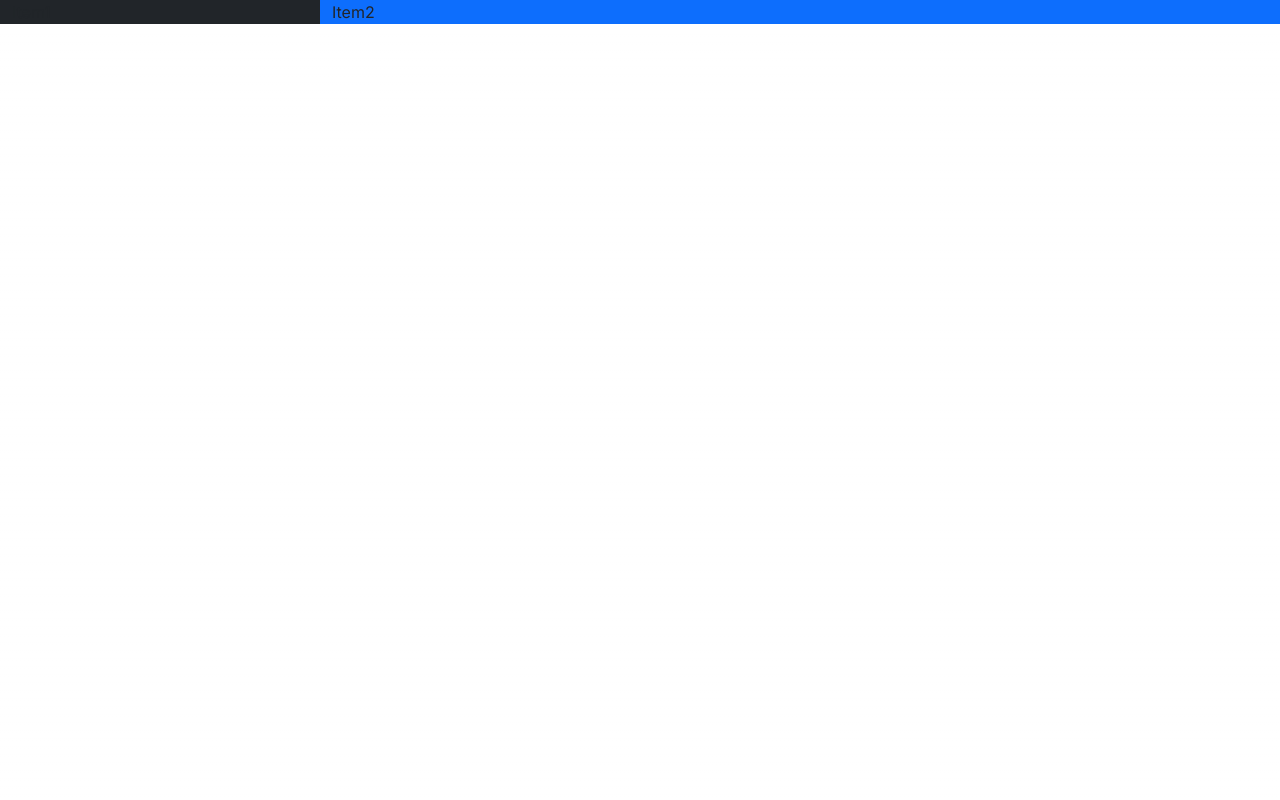
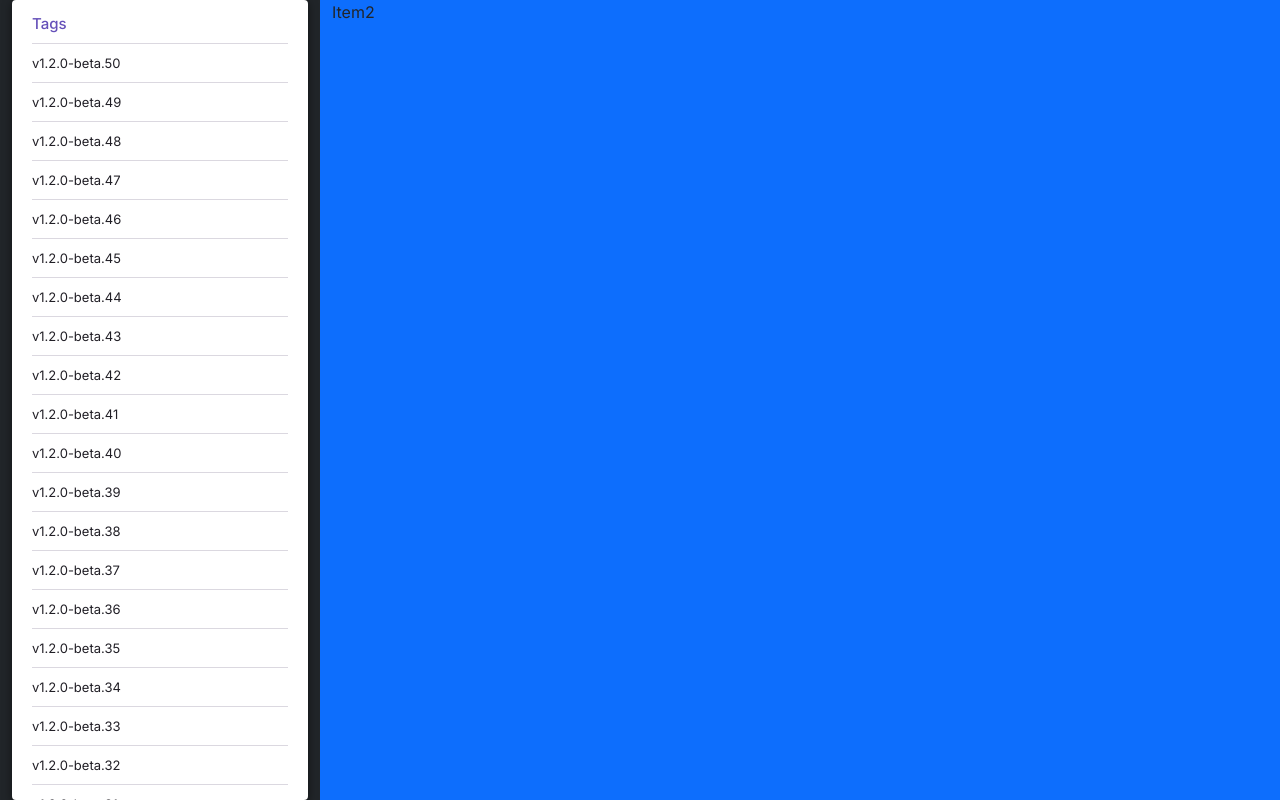
Before and after one commit to NoticeMeCapcake/Messenger, a Next.js app in the folder src/Frontend/react-app/: page / in a window 1280 px wide. Built offline with nearby package versions, Linux system fonts and the light colour scheme.

Commit message:
some adjustments

```diff
--- a/src/Frontend/react-app/package.json
+++ b/src/Frontend/react-app/package.json
@@ -9,6 +9,8 @@
     "lint": "next lint"
   },
   "dependencies": {
+    "@radix-ui/colors": "^3.0.0",
+    "@radix-ui/react-scroll-area": "^1.0.5",
     "bootstrap": "^5.3.2",
     "next": "14.1.0",
     "react": "^18",
--- a/src/Frontend/react-app/src/app/page.tsx
+++ b/src/Frontend/react-app/src/app/page.tsx
@@ -1,13 +1,16 @@
 import Image from "next/image";
 import styles from "./page.module.css";
-import 'bootstrap/dist/css/bootstrap.min.css'; // Import bootstrap CSS
+import 'bootstrap/dist/css/bootstrap.min.css';
+import DialogueArea from "@/components/dialogues/DialogueArea"; // Import bootstrap CSS
 
-export default function Home() {
+const myAction = (tag: string) => console.log(tag);
+
+export default async function Home() {
   return (
     <main className="container-fluid bg-black">
       <div className="row">
-        <div className="col-3 bg-dark">
-          Item1
+        <div className="col-3 bg-dark" style={{height: "100vh"}}>
+          <DialogueArea clickAction={myAction}></DialogueArea>
         </div>
         <div className="col-9 bg-primary">
           Item2
--- /dev/null
+++ b/src/Frontend/react-app/src/components/dialogues/DialogueArea.tsx
@@ -0,0 +1,29 @@
+'use client';
+import React from 'react';
+import * as ScrollArea from '@radix-ui/react-scroll-area';
+import "./style.css";
+
+const TAGS = Array.from({ length: 50 }).map((_, i, a) => `v1.2.0-beta.${a.length - i}`);
+const DialogueArea = (clickAction: (tag: string) => void) => (
+    <ScrollArea.Root className="ScrollAreaRoot">
+        <ScrollArea.Viewport className="ScrollAreaViewport">
+            <div style={{ padding: '15px 20px' }}>
+                <div className="Text">Tags</div>
+                {TAGS.map((tag) => (
+                    <div className="Tag hover" key={tag} onClick={() => clickAction(tag)}>
+                        {tag}
+                    </div>
+                ))}
+            </div>
+        </ScrollArea.Viewport>
+        <ScrollArea.Scrollbar className="ScrollAreaScrollbar" orientation="vertical">
+            <ScrollArea.Thumb className="ScrollAreaThumb" />
+        </ScrollArea.Scrollbar>
+        <ScrollArea.Scrollbar className="ScrollAreaScrollbar" orientation="horizontal">
+            <ScrollArea.Thumb className="ScrollAreaThumb" />
+        </ScrollArea.Scrollbar>
+        <ScrollArea.Corner className="ScrollAreaCorner" />
+    </ScrollArea.Root>
+);
+
+export default DialogueArea;
--- /dev/null
+++ b/src/Frontend/react-app/src/components/dialogues/style.css
@@ -0,0 +1,83 @@
+@import '@radix-ui/colors/black-alpha.css';
+@import '@radix-ui/colors/mauve.css';
+@import '@radix-ui/colors/violet.css';
+
+.ScrollAreaRoot {
+    width: 100%;
+    height: 100%;
+    border-radius: 4px;
+    overflow: hidden;
+    box-shadow: 0 2px 10px var(--black-a7);
+    background-color: white;
+    --scrollbar-size: 10px;
+}
+
+.ScrollAreaViewport {
+    width: 100%;
+    height: 100%;
+    border-radius: inherit;
+}
+
+.ScrollAreaScrollbar {
+    display: flex;
+    /* ensures no selection */
+    user-select: none;
+    /* disable browser handling of all panning and zooming gestures on touch devices */
+    touch-action: none;
+    padding: 2px;
+    background: var(--black-a6);
+    transition: background 160ms ease-out;
+}
+.ScrollAreaScrollbar:hover {
+    background: var(--black-a8);
+}
+.ScrollAreaScrollbar[data-orientation='vertical'] {
+    width: var(--scrollbar-size);
+}
+.ScrollAreaScrollbar[data-orientation='horizontal'] {
+    flex-direction: column;
+    height: var(--scrollbar-size);
+}
+
+.ScrollAreaThumb {
+    flex: 1;
+    background: var(--mauve-10);
+    border-radius: var(--scrollbar-size);
+    position: relative;
+}
+/* increase target size for touch devices https://www.w3.org/WAI/WCAG21/Understanding/target-size.html */
+.ScrollAreaThumb::before {
+    content: '';
+    position: absolute;
+    top: 50%;
+    left: 50%;
+    transform: translate(-50%, -50%);
+    width: 100%;
+    height: 100%;
+    min-width: 44px;
+    min-height: 44px;
+}
+
+.ScrollAreaCorner {
+    background: var(--black-a8);
+}
+
+.Text {
+    color: var(--violet-11);
+    font-size: 15px;
+    line-height: 18px;
+    font-weight: 500;
+}
+
+.Tag {
+    color: var(--mauve-12);
+    font-size: 13px;
+    line-height: 18px;
+    margin-top: 10px;
+    border-top: 1px solid var(--mauve-6);
+    padding-top: 10px;
+}
+
+.Tag:hover {
+    background: var(--mauve-6);
+}
```
Also changed, not shown: 1 other file (tests, documents, lock files or other folders).
